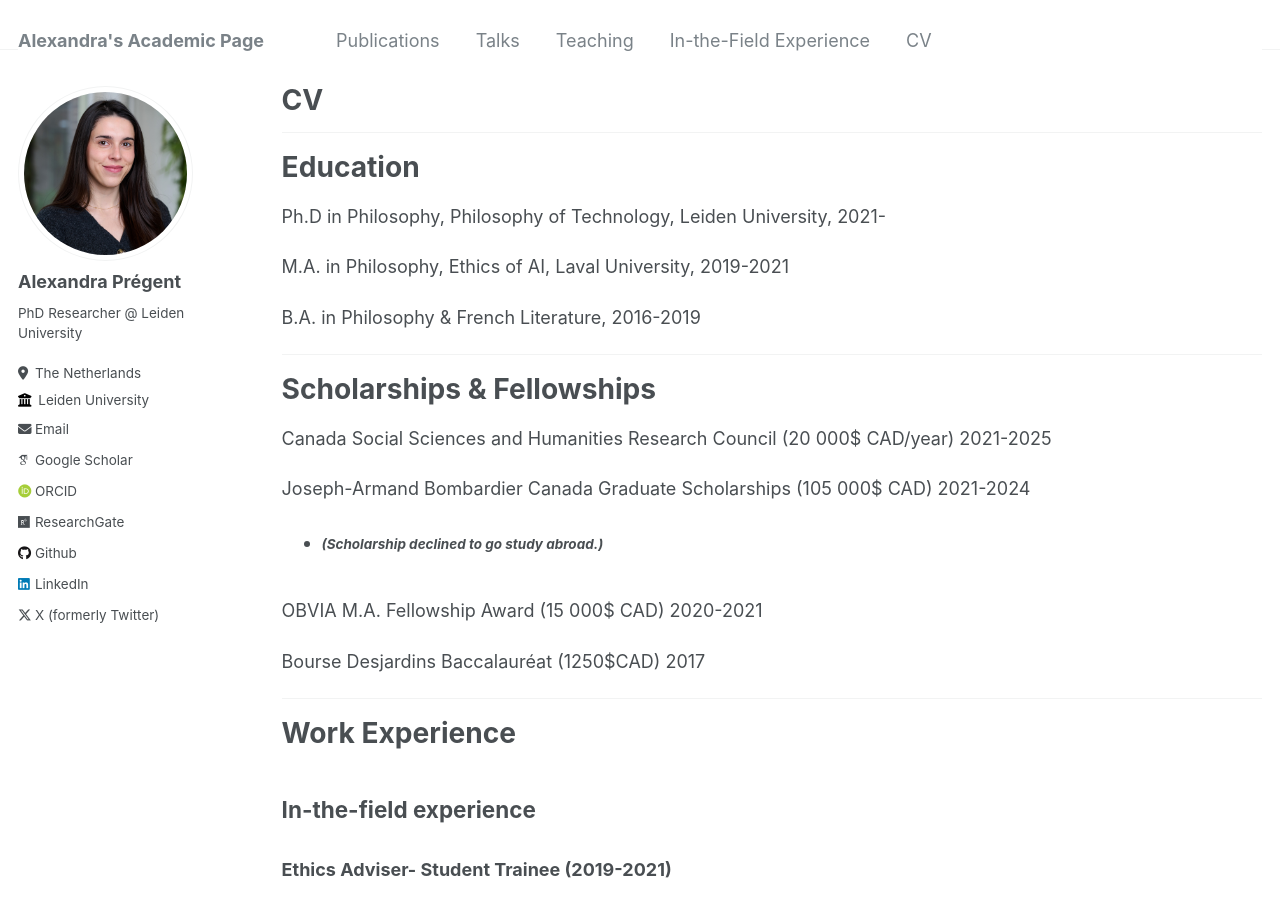
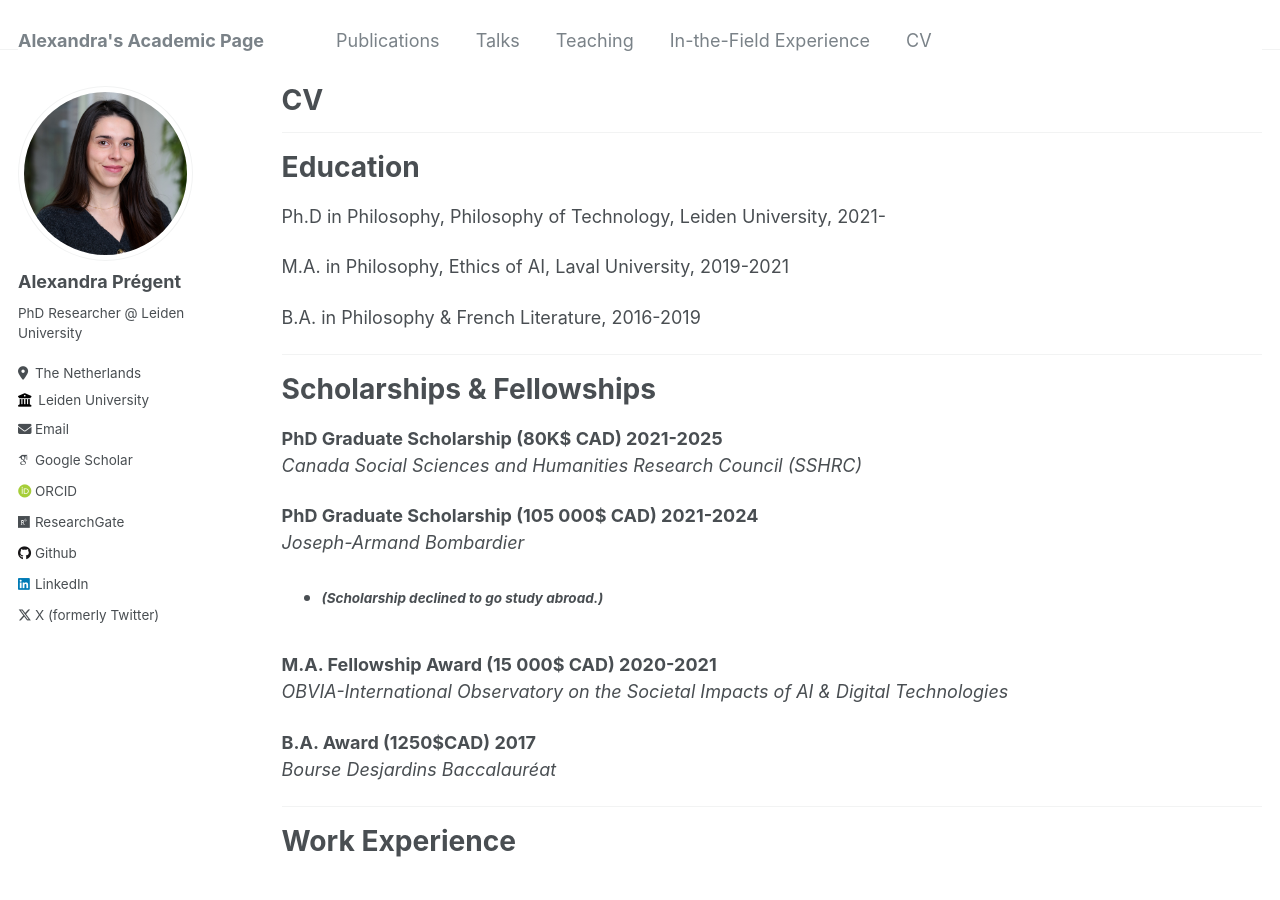
Before and after one commit to AlexandraPregent/AlexandraPregent.github.io, a Jekyll site: the page built from _pages/cv.md, in a window 1280 px wide and 900 px high. Built offline with Jekyll 4.4.1, drawn with Linux system fonts in a browser that asks for light colours; some web fonts are replaced.

Commit message:
Update cv.md

```diff
--- a/_pages/cv.md
+++ b/_pages/cv.md
@@ -26,15 +26,20 @@ B.A. in Philosophy & French Literature, 2016-2019
 
 # Scholarships & Fellowships
 
-Canada Social Sciences and Humanities Research Council (20 000$ CAD/year) 2021-2025
+**PhD Graduate Scholarship (80K$ CAD) 2021-2025**
+*Canada Social Sciences and Humanities Research Council (SSHRC)*
 
-Joseph-Armand Bombardier Canada Graduate Scholarships (105 000$ CAD) 2021-2024
+**PhD Graduate Scholarship (105 000$ CAD) 2021-2024**
+*Joseph-Armand Bombardier*
   * ###### *(Scholarship declined to go study abroad.)*
 
  &nbsp;
-OBVIA M.A. Fellowship Award (15 000$ CAD) 2020-2021
+**M.A. Fellowship Award (15 000$ CAD) 2020-2021**
+*OBVIA-International Observatory on the Societal Impacts of AI & Digital Technologies*
 
-Bourse Desjardins Baccalauréat (1250$CAD) 2017
+
+**B.A. Award (1250$CAD) 2017**
+*Bourse Desjardins Baccalauréat*
 
 ***
 
```
